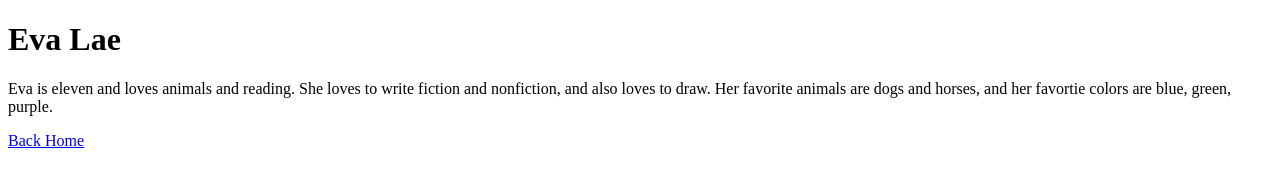
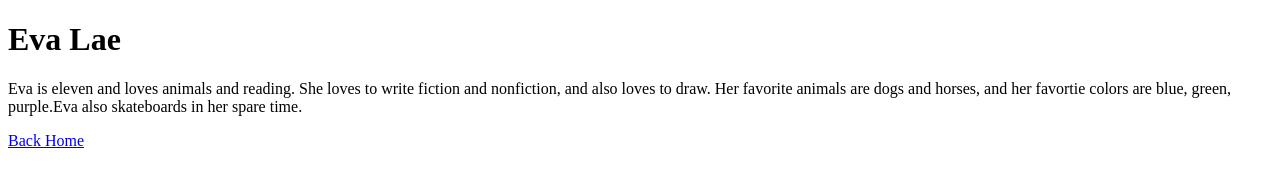
Before and after one commit to colinmegill/kidsbioblog, a Gatsby site: page /eva in a window 1280 px wide. Built offline with nearby package versions, Linux system fonts and the light colour scheme; Gatsby itself is replaced by a stand-in of ours.

Commit message:
Update eva.mdx

```diff
--- a/src/pages/eva.mdx
+++ b/src/pages/eva.mdx
@@ -1,5 +1,5 @@
 # Eva Lae
 
-Eva is eleven and loves animals and reading. She loves to write fiction and nonfiction, and also loves to draw. Her favorite animals are dogs and horses, and her favortie colors are blue, green, purple.
+Eva is eleven and loves animals and reading. She loves to write fiction and nonfiction, and also loves to draw. Her favorite animals are dogs and horses, and her favortie colors are blue, green, purple.Eva also skateboards in her spare time.
 
 [Back Home](/)
```
